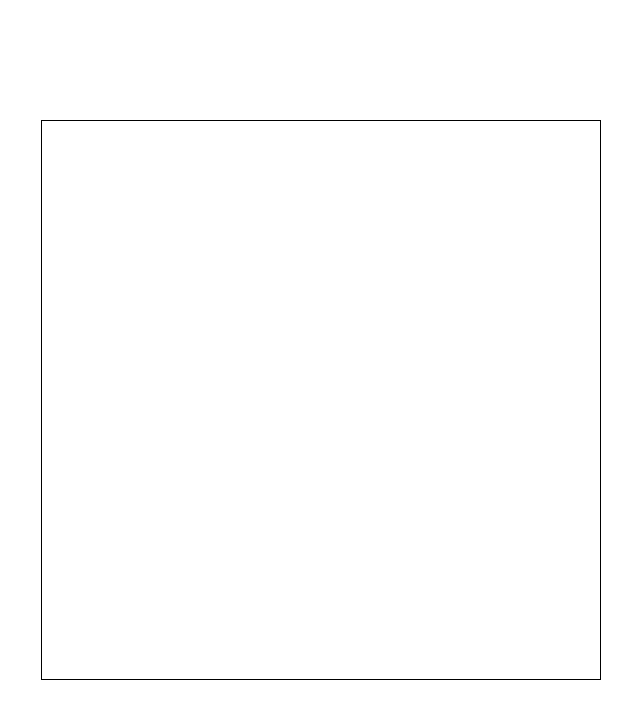
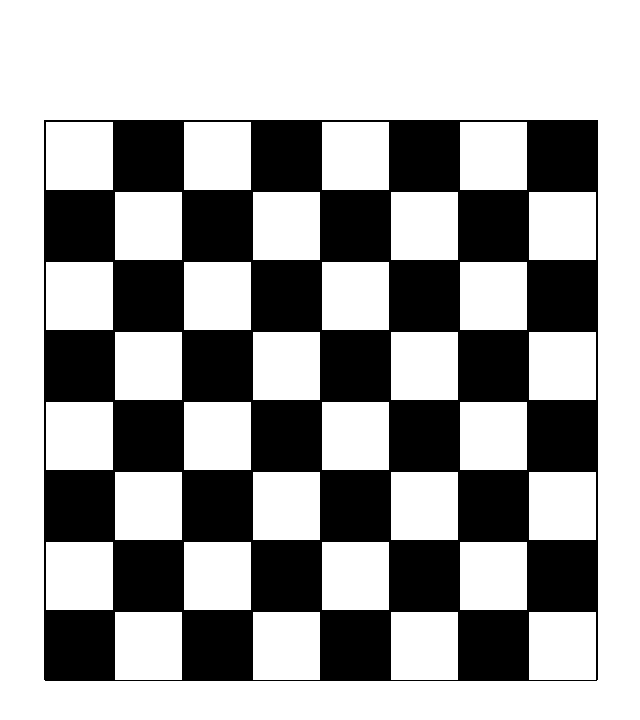
Before and after one commit to hayk105/Checkers-Game, a plain HTML site: page index.html in a window 1280 px wide. Shown: the whole page, without its empty margins (319-959 px from the left). Drawn offline with Linux system fonts and the light colour scheme.

Commit message:
added field css and board rendered

```diff
--- a/index.html
+++ b/index.html
@@ -9,6 +9,6 @@
     <div id="board">
 
     </div>
-    <script src="scripts/index.js"></script>
+    <script src="scripts/index.js" type="module"></script>
 </body>
 </html>
--- /dev/null
+++ b/scripts/board.js
@@ -0,0 +1,14 @@
+import Field from './field.js';
+export default class Board{
+    constructor() {
+        this.elms = [];
+        this.createEl();
+    }
+    createEl(){
+        for(let i = 0; i < 8; i++){
+            for(let j = 0; j < 8; j++){
+                this.elms.push((new Field(i, j)));
+            }
+        }
+    }
+}
--- /dev/null
+++ b/scripts/field.js
@@ -0,0 +1,20 @@
+export default class Field{
+    constructor(row, col) {
+        this.el = document.createElement('div');
+        this.el.className = "field";
+        this.el.id = `${row}_${col}`
+        if(col % 2 != 0){
+            if(row % 2 == 0){
+                this.el.style.backgroundColor = 'black'
+                return;
+            }
+            this.el.style.backgroundColor = 'white'
+            return;
+        }
+        if(row % 2 == 0){
+            this.el.style.backgroundColor = 'white'
+            return;
+        }
+        this.el.style.backgroundColor = 'black'
+    }
+}
--- a/scripts/index.js
+++ b/scripts/index.js
@@ -0,0 +1,16 @@
+import Board from './board.js';
+const board = document.getElementById("board")
+
+class Game{
+    constructor() {
+        this.board =null;
+    }
+    start(){
+        this.board = new Board();
+        this.board.elms.forEach((el) => {
+            board.appendChild(el.el);
+        })
+    }
+}
+const game = new Game();
+game.start();
--- a/styles/board.css
+++ b/styles/board.css
@@ -1,9 +1,11 @@
 #board{
-    width: 560px;
+    width: 554px;
     height: 560px;
     position: absolute;
     left: 50%;
     top: 50%;
     transform: translate(-50%, -50%);
     border: 1px solid black;
+    display: flex;
+    flex-wrap: wrap;
 }
--- /dev/null
+++ b/styles/field.css
@@ -0,0 +1,5 @@
+.field{
+    width: calc(560px / 8 - 1px);
+    height: calc(560px / 8);
+    border: 1px solid black;
+}
--- a/styles/style.css
+++ b/styles/style.css
@@ -1,4 +1,5 @@
 @import url("./board.css");
+@import url("./field.css");
 
 *{
     margin: 0;
```
